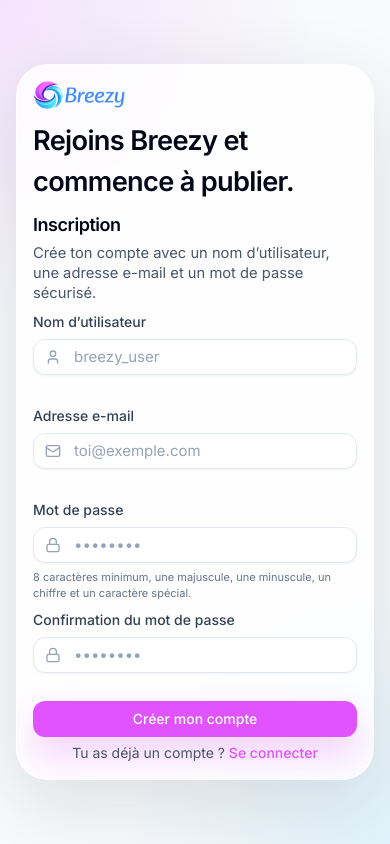
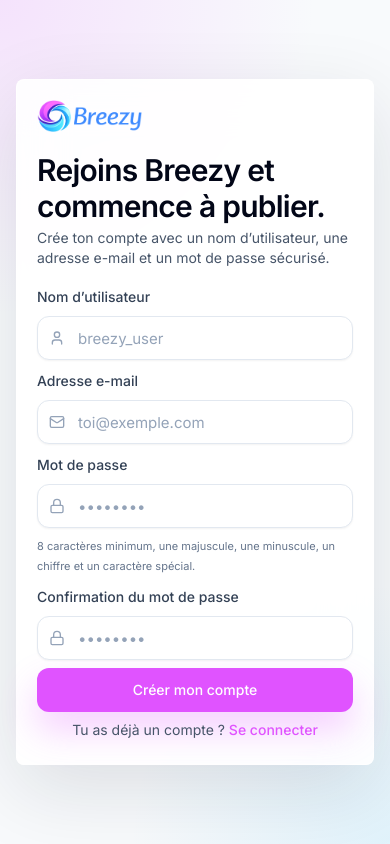
Before and after one commit to Gosyfrone/WebDad, a Next.js app in the folder frontend/: page /register in a window 390 px wide. Built offline with nearby package versions, Linux system fonts and the light colour scheme.

Commit message:
feat(frontend): modification visuelle login

```diff
--- a/frontend/src/app/(auth)/register/page.tsx
+++ b/frontend/src/app/(auth)/register/page.tsx
@@ -7,6 +7,13 @@
 import * as React from 'react'
 
 import { Button } from '@/components/ui/button'
+import {
+  Card,
+  CardContent,
+  CardDescription,
+  CardHeader,
+  CardTitle,
+} from '@/components/ui/card'
 import { Input } from '@/components/ui/input'
 import { ROUTES } from '@/lib/routes'
 
@@ -178,46 +185,40 @@
   }
 
   return (
-    <main className="relative flex h-dvh w-full items-center justify-center overflow-hidden bg-slate-50 px-4 py-4 sm:px-6 sm:py-6">
+    <main className="relative flex min-h-dvh w-full items-center justify-center overflow-hidden bg-slate-50 px-4 py-6 sm:px-6 sm:py-8 lg:px-8">
       <div className="absolute inset-0 bg-[radial-gradient(circle_at_top_left,_rgba(224,83,255,0.14),_transparent_34%),radial-gradient(circle_at_bottom_right,_rgba(56,189,248,0.12),_transparent_28%)]" />
-      <div className="relative w-full max-w-[700px] overflow-hidden rounded-[2rem] border border-white/60 bg-white/80 px-4 py-4 shadow-[0_24px_80px_rgba(15,23,42,0.12)] backdrop-blur-xl sm:px-5 sm:py-5 lg:px-6 lg:py-6">
+
+      <Card className="relative w-full max-w-xl border-white/70 bg-white/90 shadow-[0_24px_80px_rgba(15,23,42,0.12)] backdrop-blur-xl">
+        <CardHeader className="space-y-5 px-5 pb-4 pt-5 sm:px-8 sm:pt-8">
           <Link
             href={ROUTES.home}
-          className="group absolute left-4 top-4 z-10 inline-flex items-center rounded-full transition-transform duration-300 hover:translate-y-[-1px] sm:left-5 sm:top-5 lg:left-6 lg:top-6"
+            className="group inline-flex w-fit items-center transition-transform duration-300 hover:scale-[1.03]"
           >
             <Image
               src="/logo_breezy.png"
               alt="Breezy"
               width={1106}
               height={336}
-            className="h-7 w-auto object-contain transition-transform duration-300 group-hover:scale-[1.03] group-hover:drop-shadow-[0_0_28px_rgba(224,83,255,0.30)] sm:h-8"
+              className="h-8 w-auto object-contain sm:h-9 lg:h-10 group-hover:drop-shadow-[0_0_18px_rgba(224,83,255,0.28)]"
               priority
             />
           </Link>
 
-        <section className="flex w-full min-h-0 items-start pt-10 sm:pt-11 lg:pt-11">
-          <div className="flex w-full flex-col gap-1.5 sm:gap-2">
+          <div className="space-y-1 sm:space-y-2">
+            <CardTitle className="text-3xl tracking-tight text-slate-950 sm:text-4xl">
+              Rejoins Breezy et commence à publier.
+            </CardTitle>
+            <CardDescription className="max-w-md text-sm text-slate-600 sm:text-base">
+              Crée ton compte avec un nom d’utilisateur, une adresse e-mail et un mot de passe sécurisé.
+            </CardDescription>
+          </div>
+        </CardHeader>
 
-            <h1 className="text-[1.7rem] font-semibold tracking-tight text-slate-950 sm:text-3xl xl:text-[2.4rem] xl:leading-[1.05]">
-              Rejoins Breezy et commence à publier.
-            </h1>
-
-            <form className="space-y-1.5 sm:space-y-2" onSubmit={handleSubmit} noValidate>
-              <div className="space-y-1 pt-0.5">
-                <h2 className="text-lg font-semibold tracking-tight text-slate-950 sm:text-xl xl:text-[1.45rem]">
-                  Inscription
-                </h2>
-                <p className="max-w-md text-[0.92rem] leading-5 text-slate-600 sm:text-sm sm:leading-6">
-                  Crée ton compte avec un nom d’utilisateur, une adresse e-mail et un mot de passe sécurisé.
-                </p>
-              </div>
-
-              <div className="space-y-1.5 sm:space-y-2">
-                <div className="space-y-1.5">
-                  <label
-                    htmlFor="username"
-                    className="text-sm font-medium text-slate-700"
-                  >
+        <CardContent className="px-5 pb-5 sm:px-8 sm:pb-8">
+          <form className="space-y-4 sm:space-y-5" onSubmit={handleSubmit} noValidate>
+            <div className="space-y-2">
+              <div className="space-y-2">
+                <label htmlFor="username" className="text-sm font-medium text-slate-700">
                   Nom d’utilisateur
                 </label>
                 <div className="relative">
@@ -228,7 +229,7 @@
                     type="text"
                     autoComplete="username"
                     placeholder="breezy_user"
-                      className="h-9 rounded-xl border-slate-200 bg-white pl-10 text-[15px] shadow-sm placeholder:text-slate-400 focus-visible:ring-[#e053ff] sm:h-10"
+                    className="h-11 rounded-xl border-slate-200 bg-white pl-10 text-[15px] shadow-sm placeholder:text-slate-400 focus-visible:ring-[#e053ff]"
                     value={username}
                     onChange={(event) => {
                       setUsername(event.target.value)
@@ -240,16 +241,13 @@
                     aria-describedby={errors.username ? 'username-error' : undefined}
                   />
                 </div>
-                  <p id="username-error" className="min-h-[1rem] text-sm leading-4 text-red-600">
+                <p id="username-error" className="text-sm text-red-600">
                   {errors.username ?? ''}
                 </p>
               </div>
 
-                <div className="space-y-1.5">
-                  <label
-                    htmlFor="email"
-                    className="text-sm font-medium text-slate-700"
-                  >
+              <div className="space-y-2">
+                <label htmlFor="email" className="text-sm font-medium text-slate-700">
                   Adresse e-mail
                 </label>
                 <div className="relative">
@@ -261,7 +259,7 @@
                     autoComplete="email"
                     inputMode="email"
                     placeholder="toi@exemple.com"
-                      className="h-9 rounded-xl border-slate-200 bg-white pl-10 text-[15px] shadow-sm placeholder:text-slate-400 focus-visible:ring-[#e053ff] sm:h-10"
+                    className="h-11 rounded-xl border-slate-200 bg-white pl-10 text-[15px] shadow-sm placeholder:text-slate-400 focus-visible:ring-[#e053ff]"
                     value={email}
                     onChange={(event) => {
                       setEmail(event.target.value)
@@ -273,16 +271,13 @@
                     aria-describedby={errors.email ? 'email-error' : undefined}
                   />
                 </div>
-                  <p id="email-error" className="min-h-[1rem] text-sm leading-4 text-red-600">
+                <p id="email-error" className="text-sm text-red-600">
                   {errors.email ?? ''}
                 </p>
               </div>
 
-                <div className="space-y-1.5">
-                  <label
-                    htmlFor="password"
-                    className="text-sm font-medium text-slate-700"
-                  >
+              <div className="space-y-2">
+                <label htmlFor="password" className="text-sm font-medium text-slate-700">
                   Mot de passe
                 </label>
                 <div className="relative">
@@ -293,7 +288,7 @@
                     type="password"
                     autoComplete="new-password"
                     placeholder="••••••••"
-                      className="h-9 rounded-xl border-slate-200 bg-white pl-10 text-[15px] shadow-sm placeholder:text-slate-400 focus-visible:ring-[#e053ff] sm:h-10"
+                    className="h-11 rounded-xl border-slate-200 bg-white pl-10 text-[15px] shadow-sm placeholder:text-slate-400 focus-visible:ring-[#e053ff]"
                     value={password}
                     onChange={(event) => {
                       setPassword(event.target.value)
@@ -305,19 +300,13 @@
                     aria-describedby={errors.password ? 'password-error' : 'password-help'}
                   />
                 </div>
-                  <p
-                    id={errors.password ? 'password-error' : 'password-help'}
-                    className="min-h-[1rem] text-[11px] leading-4 text-slate-500 sm:text-xs sm:leading-5"
-                  >
+                <p id={errors.password ? 'password-error' : 'password-help'} className="text-[11px] leading-5 text-slate-500 sm:text-xs sm:leading-5">
                   {errors.password ?? '8 caractères minimum, une majuscule, une minuscule, un chiffre et un caractère spécial.'}
                 </p>
               </div>
 
-                <div className="space-y-1.5">
-                  <label
-                    htmlFor="passwordConfirmation"
-                    className="text-sm font-medium text-slate-700"
-                  >
+              <div className="space-y-2">
+                <label htmlFor="passwordConfirmation" className="text-sm font-medium text-slate-700">
                   Confirmation du mot de passe
                 </label>
                 <div className="relative">
@@ -328,60 +317,40 @@
                     type="password"
                     autoComplete="new-password"
                     placeholder="••••••••"
-                      className="h-9 rounded-xl border-slate-200 bg-white pl-10 text-[15px] shadow-sm placeholder:text-slate-400 focus-visible:ring-[#e053ff] sm:h-10"
+                    className="h-11 rounded-xl border-slate-200 bg-white pl-10 text-[15px] shadow-sm placeholder:text-slate-400 focus-visible:ring-[#e053ff]"
                     value={passwordConfirmation}
                     onChange={(event) => {
                       setPasswordConfirmation(event.target.value)
                       if (errors.passwordConfirmation) {
-                          setErrors((current) => ({
-                            ...current,
-                            passwordConfirmation: undefined,
-                          }))
+                        setErrors((current) => ({ ...current, passwordConfirmation: undefined }))
                       }
                     }}
                     aria-invalid={Boolean(errors.passwordConfirmation)}
-                      aria-describedby={
-                        errors.passwordConfirmation ? 'password-confirmation-error' : undefined
-                      }
+                    aria-describedby={errors.passwordConfirmation ? 'password-confirmation-error' : undefined}
                   />
                 </div>
-                  <p
-                    id="password-confirmation-error"
-                    className="min-h-[1rem] text-sm leading-4 text-red-600"
-                  >
-                    {errors.passwordConfirmation ?? ''}
-                  </p>
+                {errors.passwordConfirmation ? (<p id="password-confirmation-error" className="text-sm text-red-600">{errors.passwordConfirmation}</p>) : null}
               </div>
 
               {errors.form ? (
-                  <div className="flex min-h-[2.5rem] items-start gap-3 rounded-xl border border-red-200 bg-red-50 px-4 py-2 text-sm text-red-700">
+                <div className="flex items-start gap-3 rounded-xl border border-red-200 bg-red-50 px-4 py-3 text-sm text-red-700">
                   <CircleAlert className="mt-0.5 h-4 w-4 shrink-0" />
                   <p>{errors.form}</p>
                 </div>
               ) : null}
 
-                <Button
-                  type="submit"
-                  className="mt-0.5 h-9 w-full rounded-xl bg-[#e053ff] text-white shadow-[0_18px_36px_rgba(224,83,255,0.28)] transition-transform hover:translate-y-[-1px] hover:bg-[#cf42f0] sm:h-10"
-                  disabled={isSubmitting}
-                >
+              <Button type="submit" className="h-11 w-full rounded-xl bg-[#e053ff] text-white shadow-[0_18px_36px_rgba(224,83,255,0.28)] transition-transform hover:translate-y-[-1px] hover:bg-[#cf42f0]" disabled={isSubmitting}>
                 {isSubmitting ? 'Création du compte…' : 'Créer mon compte'}
               </Button>
 
-                <p className="pb-0 text-center text-sm text-slate-600">
+              <p className="pb-1 text-center text-sm text-slate-600 sm:pb-0">
                 Tu as déjà un compte ?{' '}
-                  <Link
-                    href={ROUTES.login}
-                    className="font-medium text-[#e053ff] underline-offset-4 hover:underline"
-                  >
-                    Se connecter
-                  </Link>
+                <Link href={ROUTES.login} className="font-medium text-[#e053ff] underline-offset-4 hover:underline">Se connecter</Link>
               </p>
             </div>
           </form>
-          </div>
-        </section>
-      </div>
+        </CardContent>
+      </Card>
     </main>
   )
 }
```
Lines whose indentation alone changed are shown as unchanged.
